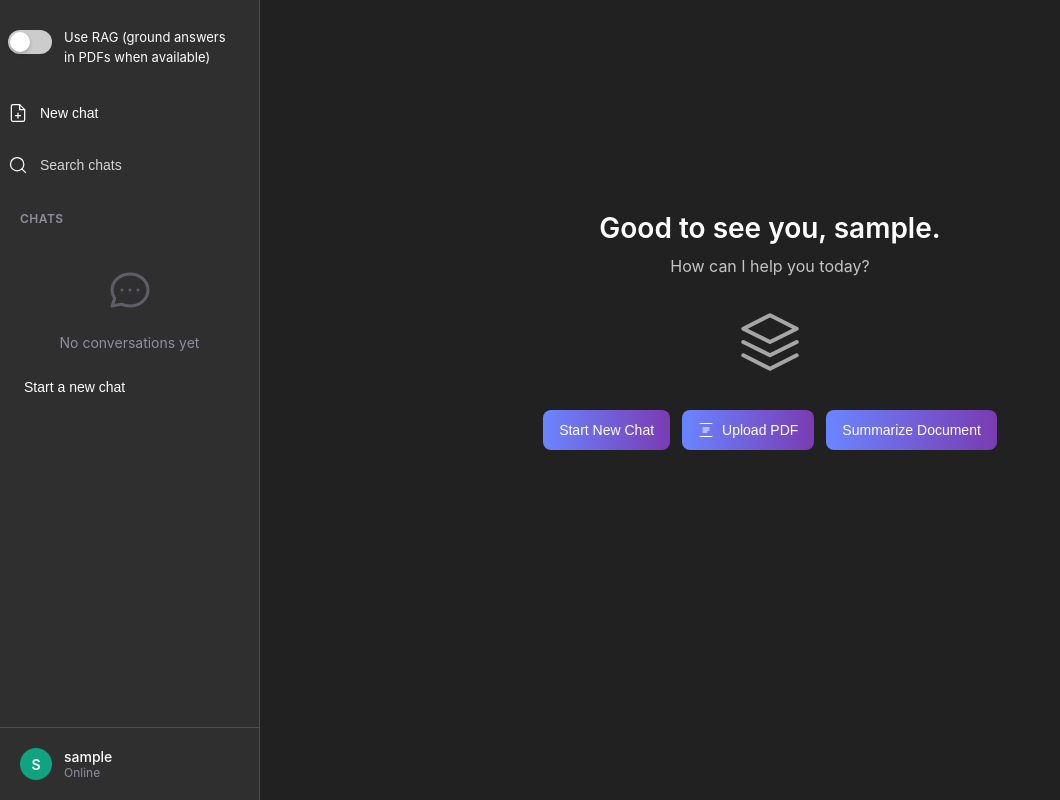
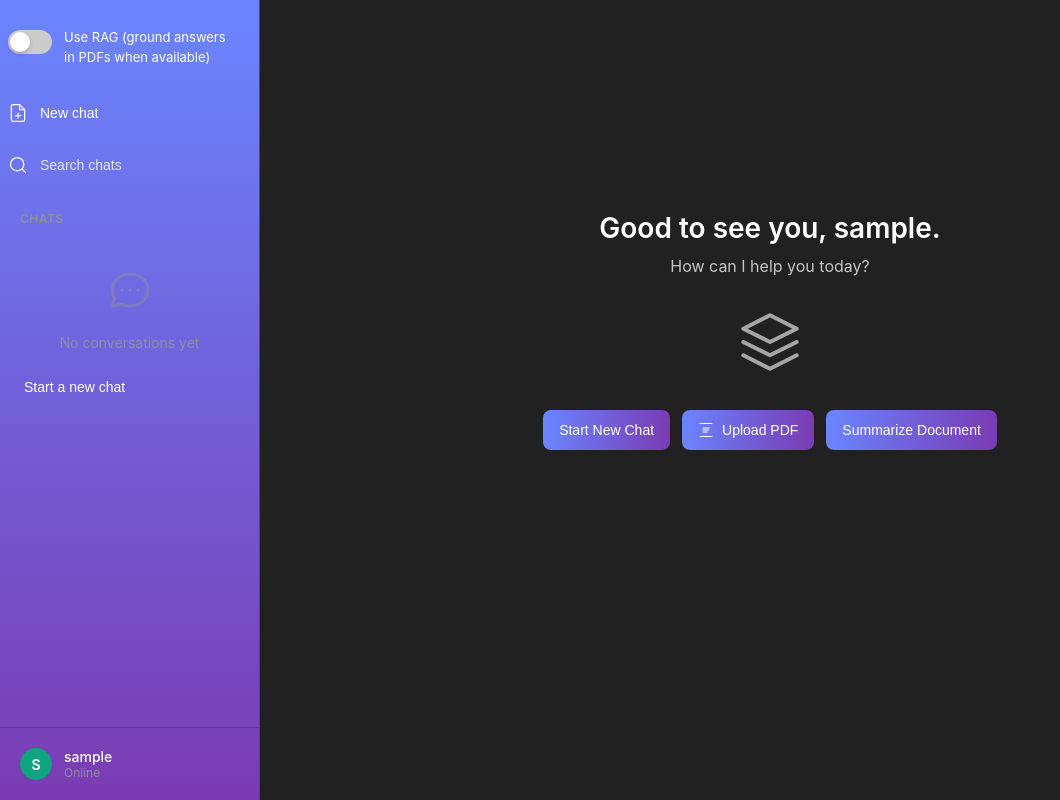
Before and after one commit to Shrvaani/RAG_Chat_Assistant_Django, a Django app: page / in a window 1280 px wide. Shown: the whole page, without its empty margins (0-1060 px from the left). Run offline with Django 4.2, Linux system fonts and the light colour scheme; the visitor is signed in with stand-in values (Sample User, id 1); data comes from the database, SQL or seed files in the repository; data that the repository does not hold is empty; some libraries are stand-ins or nearby versions.

Commit message:
UI: apply gradient palette to sidebar background

```diff
--- a/static/css/chatgpt.css
+++ b/static/css/chatgpt.css
@@ -43,7 +43,8 @@ body {
 /* Sidebar Styles */
 .sidebar {
     width: var(--sidebar-width);
-    background-color: var(--bg-secondary);
+    /* Apply the same gradient palette used elsewhere */
+    background: linear-gradient(180deg, var(--grad-start), var(--grad-end));
     border-right: 1px solid var(--border-color);
     display: flex;
     flex-direction: column;
```
